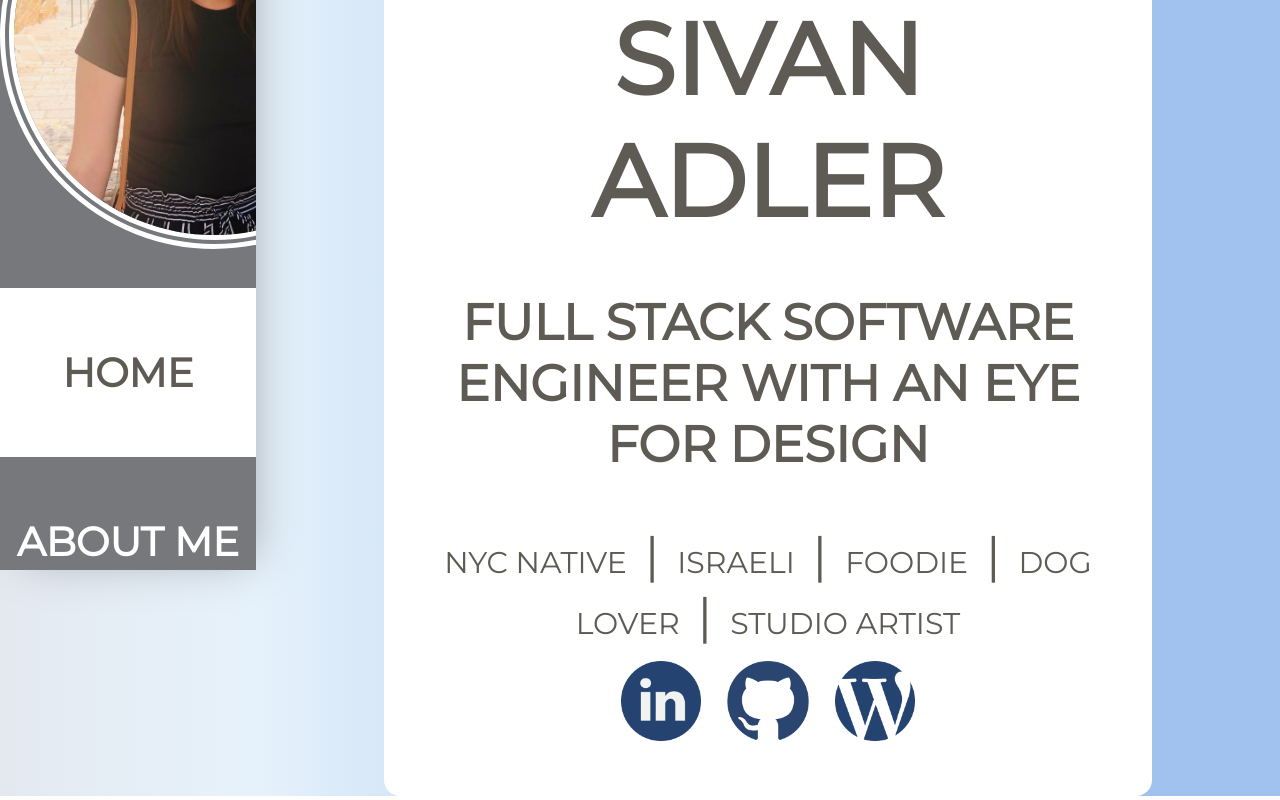
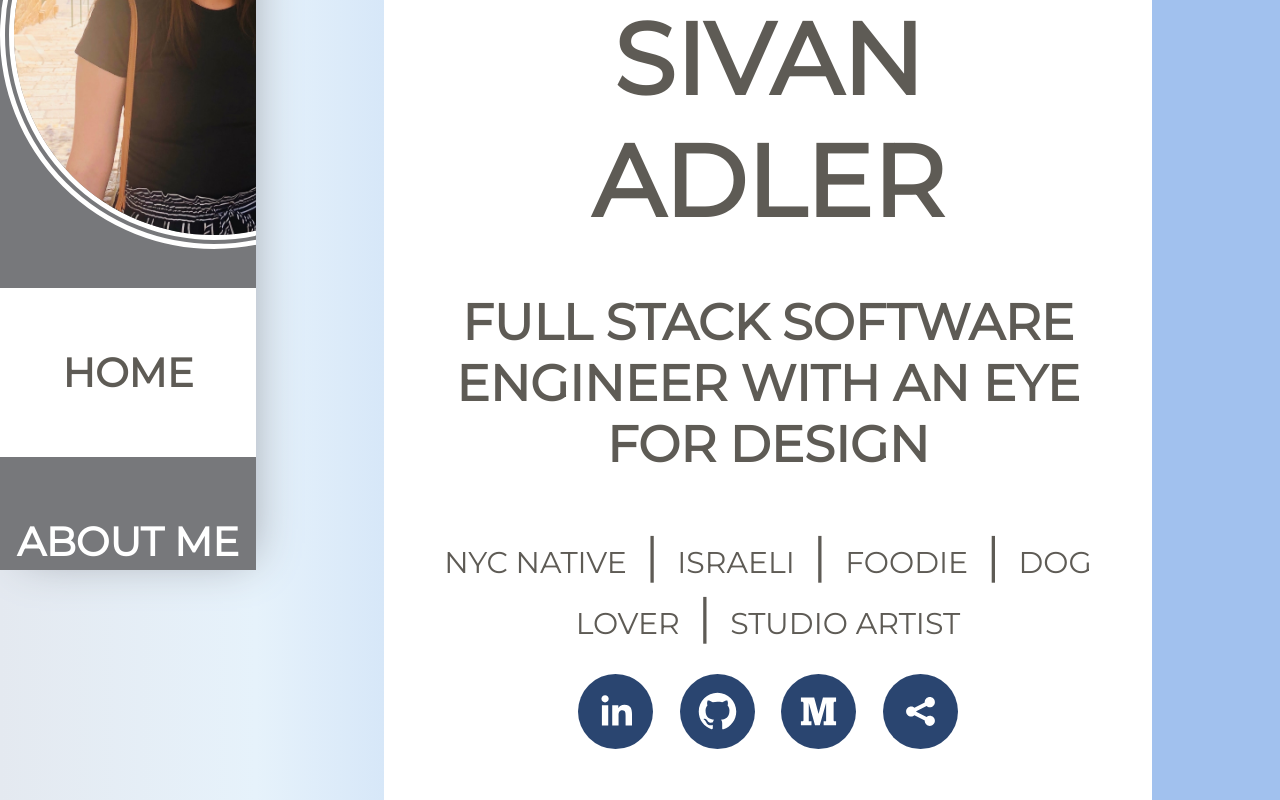
Before and after one commit to sivanadler/sivan-adler-website, a React (Create React App) app: page / in a window 1280 px wide. Shown: the part 230-1030 px from the top of the page. Built offline with nearby package versions, Linux system fonts and the light colour scheme.

Commit message:
socials can hover and link correctly

```diff
--- a/package.json
+++ b/package.json
@@ -31,5 +31,8 @@
       "last 1 firefox version",
       "last 1 safari version"
     ]
+  },
+  "devDependencies": {
+    "react-social-icons": "^4.1.0"
   }
 }
--- a/src/App.css
+++ b/src/App.css
@@ -84,18 +84,22 @@ body {
   text-align: center;
   margin-left: auto;
   margin-right: auto;
-  background-color: white;
   padding: 10px;
-  margin-top: 8%;
-  border-top: 2px solid #2a4570;
+}
+.social-mini-icons {
+  padding: 20px;
+  text-align: center;
+  text-decoration: none;
+  margin: 15px;
+  color: #2a4570;
 }
 
-.social-mini-icons {
-  margin-top: 8%;
-  margin-left: 3%;
-  margin-right: 3%;
-  padding-bottom: 40px;
-  height: 70px;
+.social-mini-icons:hover {
+  padding: 20px;
+  text-align: center;
+  text-decoration: none;
+  margin: 10px;
+  color: black;
 }
 
 /* HOME PAGE */
@@ -107,10 +111,10 @@ body {
   margin-right: auto;
   padding: 5%;
   background-color: white;
-  border-radius: 1em;
 }
 
 .socials {
+  margin-top: 2%;
   text-align: center;
   margin-left: auto;
   margin-right: auto;
@@ -119,7 +123,14 @@ body {
 .social-icons {
   margin-left: 2%;
   margin-right: 2%;
+  color: #2a4570;
+}
+
+.social-icons:hover {
+  margin-left: 2%;
+  margin-right: 2%;
   height: 80px;
+  color: black;
 }
 
 .interests {
--- a/src/Home.js
+++ b/src/Home.js
@@ -2,6 +2,7 @@ import React from "react";
 import linkedin from './icons/linkedin.png'
 import wordpress from './icons/wordpress.png'
 import github from './icons/github.png'
+import { SocialIcon } from 'react-social-icons';
 
 class Home extends React.Component {
 
@@ -12,9 +13,35 @@ class Home extends React.Component {
         <h3 className="sub-header">Full Stack Software Engineer with An Eye For Design</h3>
         <p className="interests"> NYC Native <span className='seperator'>|</span> Israeli  <span className='seperator'>|</span> Foodie <span className='seperator'>|</span> Dog Lover <span className='seperator'>|</span> Studio Artist </p>
         <div className="socials">
-          <a href="https://www.linkedin.com/in/sivanadler"><img className="social-icons" src={linkedin} /></a>
-          <a href="https://github.com/sivanadler"><img className="social-icons" src={github} /></a>
-          <a href="https://sivanadler.wordpress.com/"><img className="social-icons" src={wordpress} /></a>
+          <SocialIcon
+            url="http://linkedin.com/in/sivanadler"
+            bgColor="currentColor"
+            fgColor="white"
+            className="social-icons"
+            style={{ height: 75, width: 75 }}
+          />
+          <SocialIcon
+            url="http://github.com/sivanadler"
+            bgColor="currentColor"
+            fgColor="white"
+            className="social-icons"
+            style={{ height: 75, width: 75 }}
+          />
+          <SocialIcon
+            url="https://sivanadler.wordpress.com/"
+            network="medium"
+            bgColor="currentColor"
+            fgColor="white"
+            className="social-icons"
+            style={{ height: 75, width: 75 }}
+          />
+          <SocialIcon
+            url="https://sivanadler.wixsite.com/sivanportfolio"
+            bgColor="currentColor"
+            fgColor="white"
+            className="social-icons"
+            style={{ height: 75, width: 75 }}
+          />
         </div>
       </div>
     )
--- a/src/Nav.js
+++ b/src/Nav.js
@@ -6,7 +6,7 @@ import linkedin from './icons/linkedin.png'
 import wordpress from './icons/wordpress.png'
 import github from './icons/github.png'
 import logo from './images/my-logo.png'
-
+import { SocialIcon } from 'react-social-icons';
 
 class Nav extends React.Component {
 
@@ -48,9 +48,37 @@ class Nav extends React.Component {
           <br/>
         </Router>
         <div className="socials-mini">
-          <a href="https://www.linkedin.com/in/sivanadler"><img className="social-mini-icons" src={linkedin} /></a>
-          <a href="https://github.com/sivanadler"><img className="social-mini-icons" src={github} /></a>
-          <a href="https://sivanadler.wordpress.com/"><img className="social-mini-icons" src={wordpress} /></a>
+          <SocialIcon
+            url="http://linkedin.com/in/sivanadler"
+            bgColor="currentColor"
+            fgColor="white"
+            className="social-mini-icons"
+            style={{ height: 40, width: 40 }}
+          />
+          <SocialIcon
+            url="http://github.com/sivanadler"
+            bgColor="currentColor"
+            fgColor="white"
+            className="social-mini-icons"
+            style={{ height: 40, width: 40 }}
+          />
+          <SocialIcon
+            url="https://sivanadler.wordpress.com/"
+            network="medium"
+            bgColor="currentColor"
+            fgColor="white"
+            className="social-mini-icons"
+            style={{ height: 40, width: 40 }}
+          />
+          <SocialIcon
+            url="https://sivanadler.wixsite.com/sivanportfolio"
+            bgColor="currentColor"
+            fgColor="white"
+            className="social-mini-icons"
+            onMouseOver="#e6f2fb"
+            style={{ height: 40, width: 40 }}
+          />
+
         </div>
       </div>
     )
```
Also changed, not shown: 1 other file (tests, documents, lock files or other folders).
